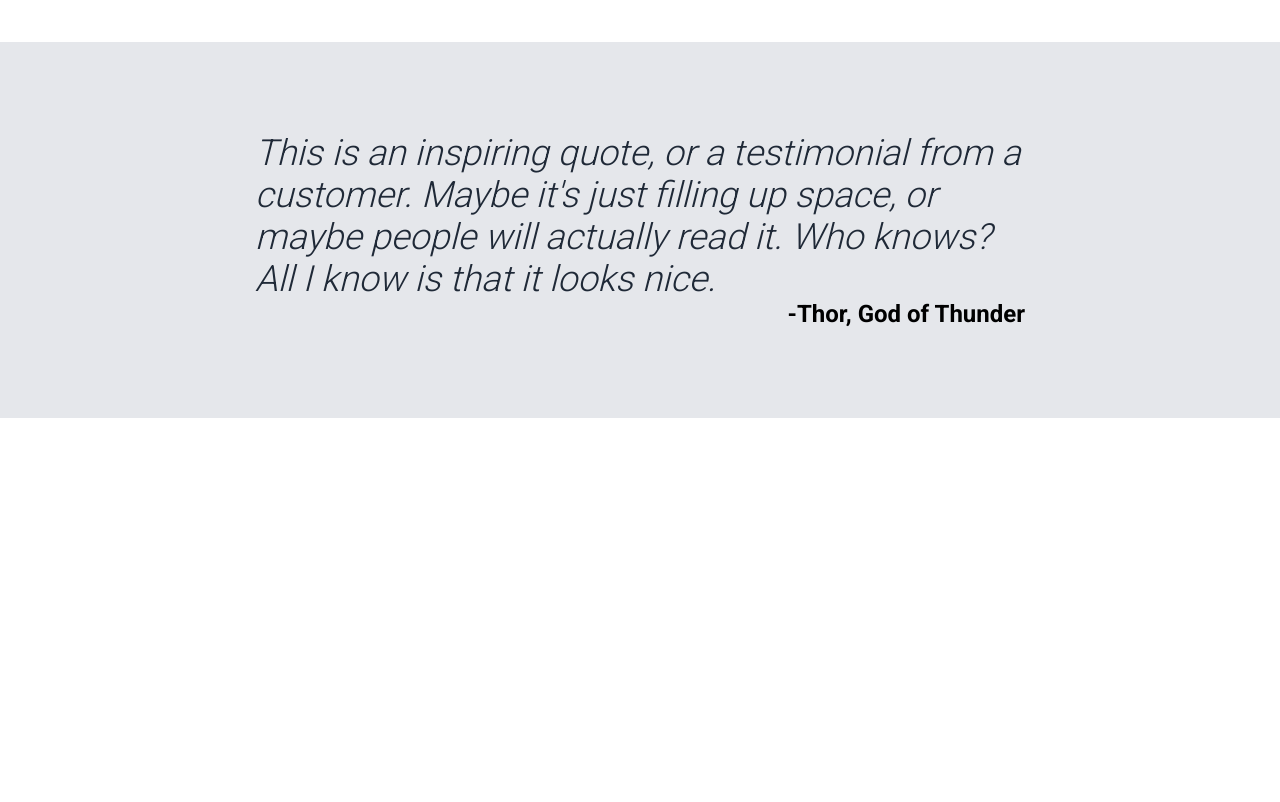
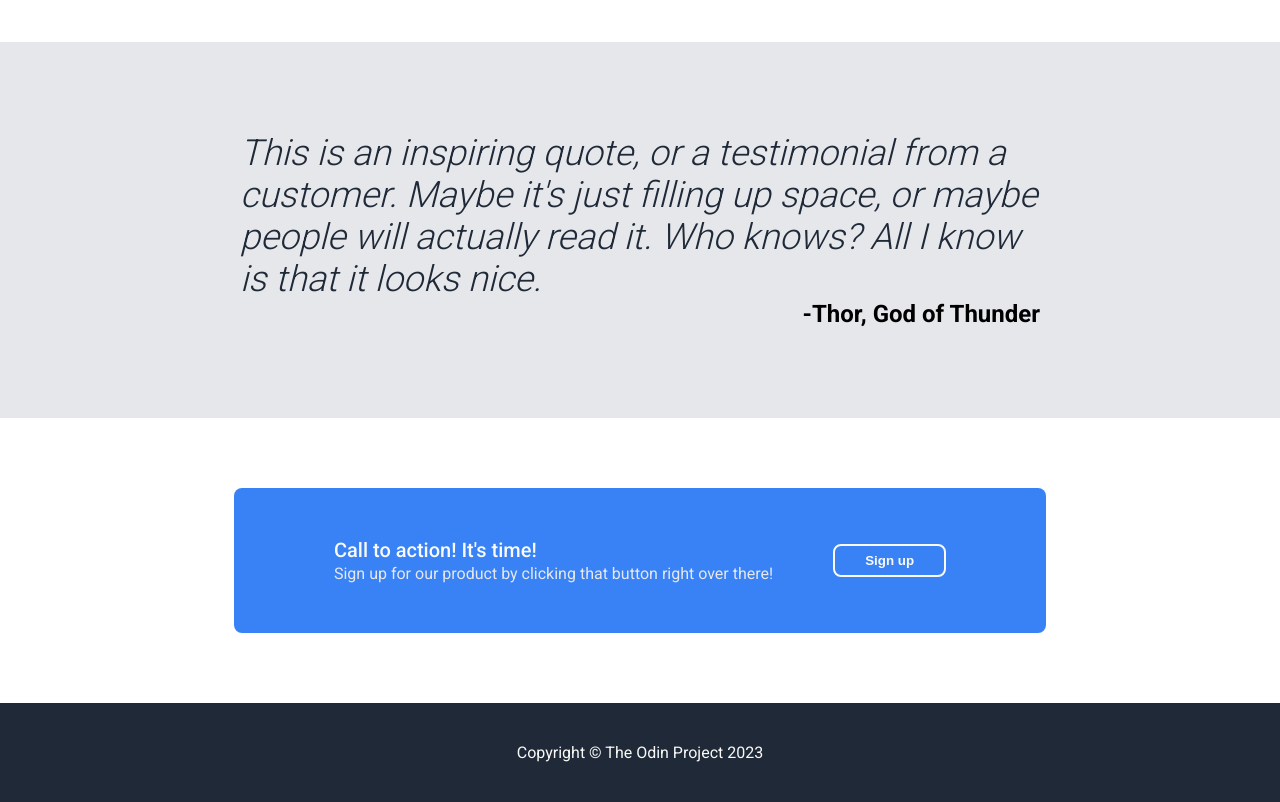
Before and after one commit to lingvvarm/landing-page-odin, a plain HTML site: page index.html in a window 1280 px wide. Shown: the part 838-1640 px from the top of the page. Before the commit the page ends 1256 px from the top, so only its background shows below. Drawn offline with Linux system fonts and the light colour scheme.

Commit message:
Complete according to design

```diff
--- a/index.html
+++ b/index.html
@@ -64,5 +64,19 @@
             <p class="blockquote-author">-Thor, God of Thunder</p>
         </div>
     </div>
+
+    <div class="section-four">
+        <div class="action-container">
+            <div class="action-text">
+                <div class="action-header">Call to action! It's time!</div>
+                <div class="action-subtext">Sign up for our product by clicking that button right over there!</div>
+            </div>
+            <button class="action-btn">Sign up</button>
+        </div>
+    </div>
+
+    <footer>
+        Copyright © The Odin Project 2023
+    </footer>
 </body>
 </html>
--- a/style.css
+++ b/style.css
@@ -132,13 +132,13 @@ header {
     color: #1f2937;
     font-weight: 300;
     font-style: italic;
-    width: 770px;
 }
 
 .blockquote {
     display: flex;
     flex-direction: column;
     padding: 90px 0px;
+    width: 800px;
 }
 
 .blockquote-author {
@@ -151,3 +151,54 @@ p {
     margin: 0;
     padding: 0;
 }
+
+.section-four {
+    display: flex;
+    justify-content: center;
+    align-items: center;
+    padding: 70px 0px;
+}
+
+.action-container {
+    background-color: #3882f6;
+    padding: 50px 100px;
+    border-radius: 8px;
+    display: flex;
+    justify-content: space-around;
+    gap: 60px;
+    align-items: center;
+}
+
+.action-header {
+    color: #f9faf8;
+}
+
+.action-header {
+    font-weight: 500;
+    font-size: 20px;
+    margin-bottom: 2px;
+}
+
+.action-subtext {
+    color: #e5e7eb;
+}
+
+.action-btn {
+    background: none;
+    margin: 0;
+    padding: 0;
+    color: #f9faf8;
+    border: #f9faf8 solid 2px;
+    padding: 7px 30px;
+    border-radius: 8px;
+    font-weight: bold;
+}
+
+footer {
+    display: flex;
+    justify-content: center;
+    align-items: center;
+    background-color: #1f2937;
+    color: #f9faf8;
+    padding: 40px 0px;
+}
```
